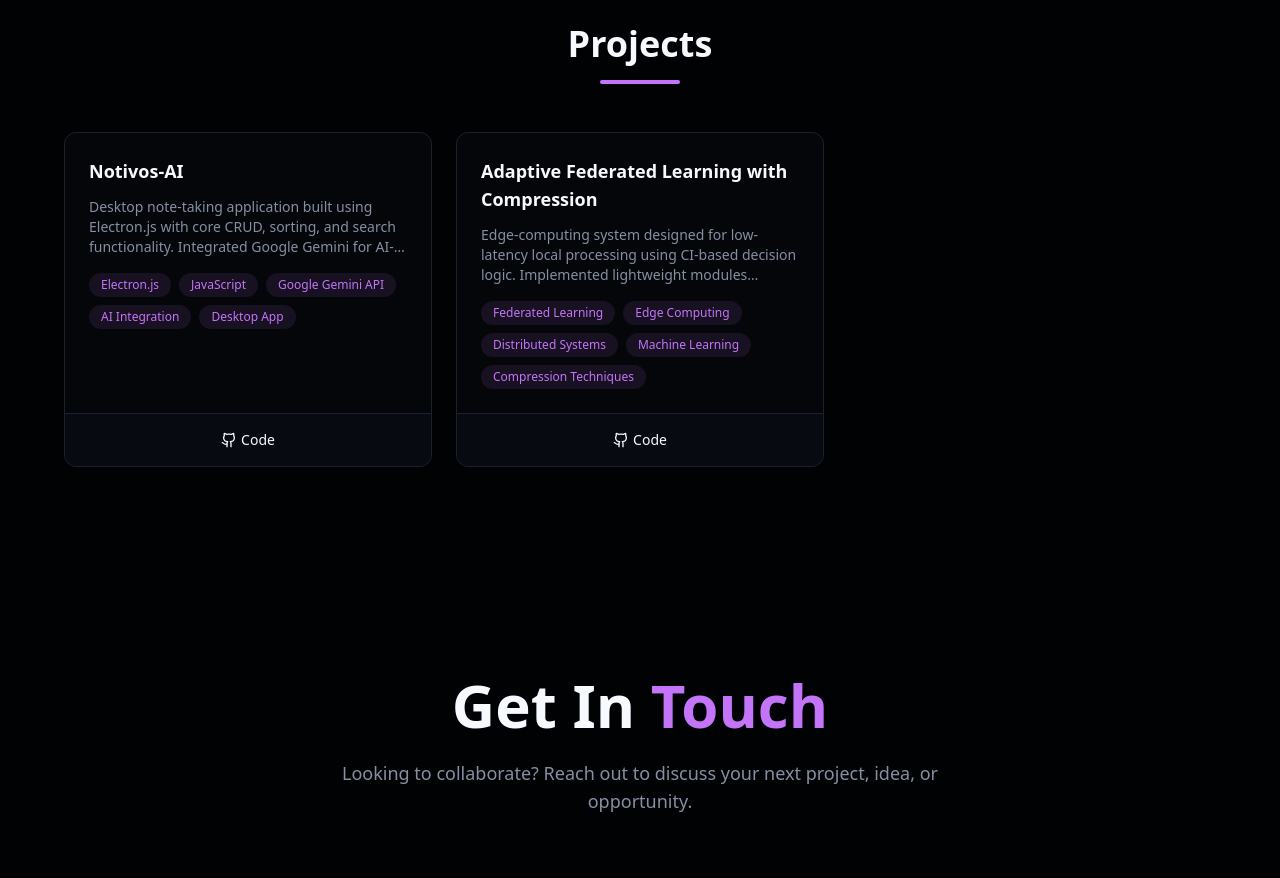
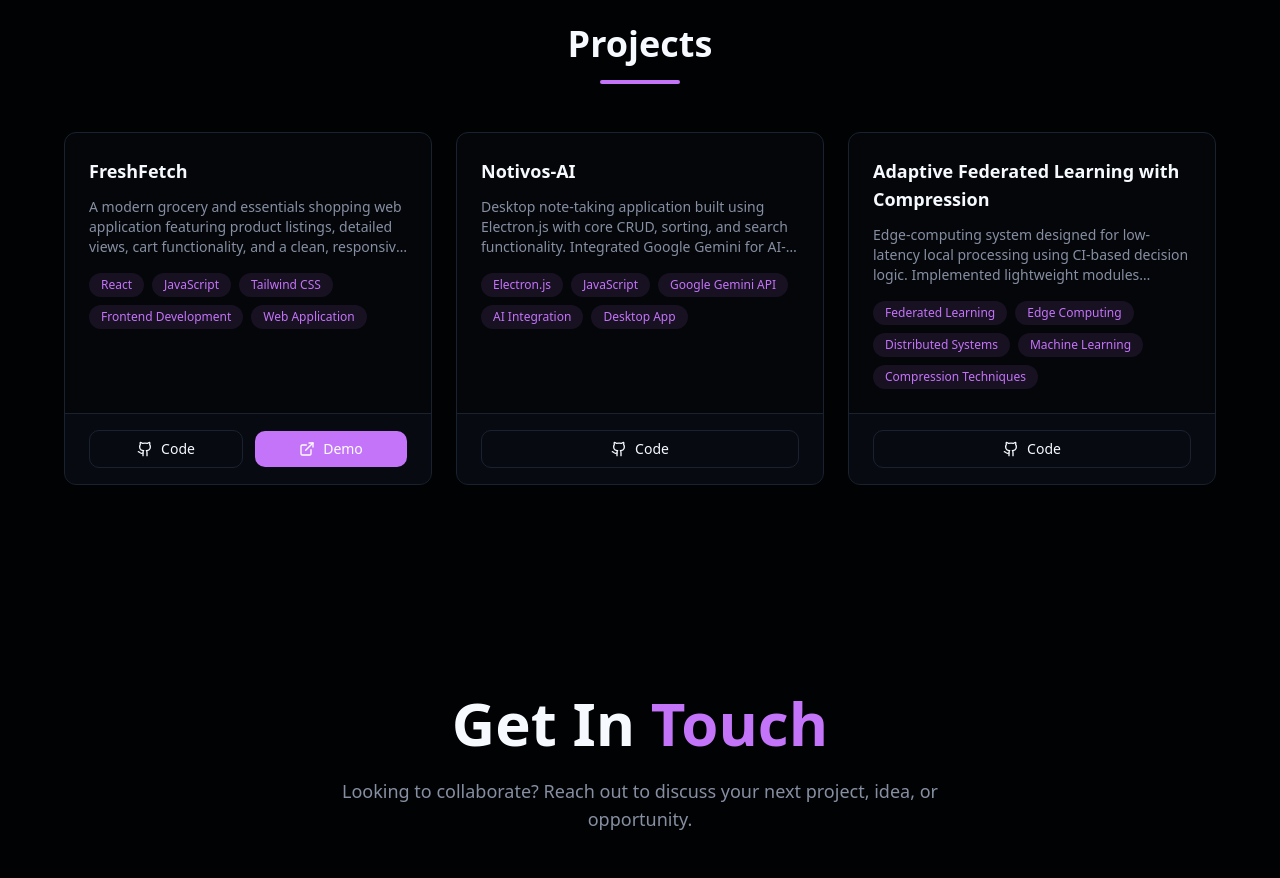
Before and after one commit to laddasiddharth/Portfolio, a React (Vite) app in the folder frontend/: page / in a window 1280 px wide. Shown: the part 3200-4078 px from the top of the page. Built offline with nearby package versions, Linux system fonts and the light colour scheme.

Commit message:
Added Project

```diff
--- a/frontend/src/components/Projects.tsx
+++ b/frontend/src/components/Projects.tsx
@@ -12,7 +12,22 @@ interface Project {
 }
 
 export default function Projects() {
-  const projects: Project[] = [
+const projects: Project[] = [
+  {
+    id: "freshfetch",
+    title: "FreshFetch",
+    description:
+      "A modern grocery and essentials shopping web application featuring product listings, detailed views, cart functionality, and a clean, responsive UI built with React.",
+    technologies: [
+      "React",
+      "JavaScript",
+      "Tailwind CSS",
+      "Frontend Development",
+      "Web Application"
+    ],
+    liveDemoUrl: "https://fresh-fetch.vercel.app/",
+    repositoryUrl: "https://github.com/laddasiddharth/FreshFetch"
+  },
   {
     id: "notivos-ai",
     title: "Notivos-AI",
@@ -44,6 +59,7 @@ export default function Projects() {
 ];
 
 
+
   return (
     <section id="projects" className="py-20">
       <div className="container mx-auto px-4 sm:px-6 lg:px-8">
@@ -72,17 +88,27 @@ export default function Projects() {
                       ))}
                     </div>
                   </div>
-                  <div className="px-6 py-4 flex gap-4 justify-center border-t border-border bg-muted/30">
+                  <div className="px-6 py-4 flex gap-3 items-center border-t border-border bg-muted/30">
+                    {project.repositoryUrl && (
+                      <a
+                        href={project.repositoryUrl}
+                        target="_blank"
+                        rel="noopener noreferrer"
+                        className="flex-1 flex items-center justify-center gap-2 px-4 py-2 text-sm font-medium border border-border rounded-lg hover:border-accent hover:text-accent transition-all duration-200 hover:shadow-md hover:scale-105"
+                      >
+                        <Github className="h-4 w-4" />
+                        Code
+                      </a>
+                    )}
                     {project.liveDemoUrl && (
-                      <a href={project.liveDemoUrl} target="_blank" rel="noopener noreferrer" className="flex items-center gap-1 text-sm font-medium hover:text-accent transition-colors">
+                      <a
+                        href={project.liveDemoUrl}
+                        target="_blank"
+                        rel="noopener noreferrer"
+                        className="flex-1 flex items-center justify-center gap-2 px-4 py-2 text-sm font-medium bg-accent text-white rounded-lg hover:bg-accent/90 transition-all duration-200 hover:shadow-md hover:scale-105"
+                      >
                         <ExternalLink className="h-4 w-4" />
                         Demo
-                      </a>
-                    )}
-                    {project.repositoryUrl && (
-                      <a href={project.repositoryUrl} target="_blank" rel="noopener noreferrer" className="flex items-center gap-1 text-sm font-medium hover:text-accent transition-colors">
-                        <Github className="h-4 w-4" />
-                        Code
                       </a>
                     )}
                   </div>
```
